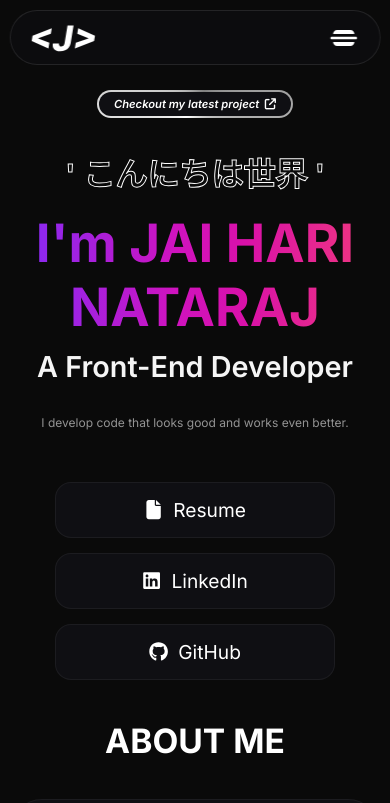
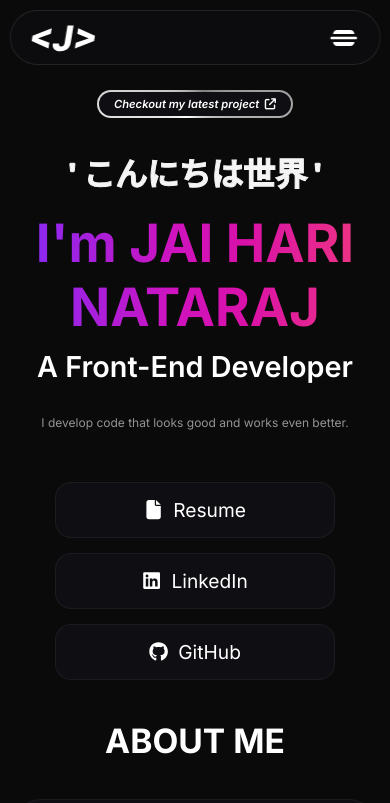
Before and after one commit to ijaihari/portfolio, a React (Vite) app: page / in a window 390 px wide. Shown: the top 803 px of the page. Built offline with nearby package versions, Linux system fonts and the light colour scheme.

Commit message:
language font style update

```diff
--- a/src/styles/_mixins.scss
+++ b/src/styles/_mixins.scss
@@ -14,10 +14,12 @@
     color: transparent;
     -webkit-text-stroke: 1px white;
 }
+
 @mixin removeTextOutline {
-  color: white;
-  text-shadow: none;
-  background: none;
-  -webkit-background-clip: unset;
-  -webkit-text-fill-color: white;
+    color: whitesmoke;
+    -webkit-text-stroke: 1px whitesmoke;
+    text-shadow: none;
+    background: none;
+    -webkit-background-clip: unset;
+    -webkit-text-fill-color: whitesmoke;
 }
--- a/src/styles/hero.scss
+++ b/src/styles/hero.scss
@@ -84,7 +84,7 @@
     } */
 
     h3 {
-       font-family: Arial, Helvetica, sans-serif;
+        font-family: "Rubik", sans-serif;
         @include mixins.textoutline;
         font-size: 3rem;
         font-weight: bold;
@@ -94,9 +94,11 @@
         justify-content: center;
         text-align: center;
         margin-bottom: 5px;
+
+        @media (max-width: 769px) {
+            @include mixins.removeTextOutline;
+        }
     }
-
-
 
     h1 {
         font-size: 4.5rem;
@@ -108,7 +110,7 @@
     h2 {
         font-size: 3rem;
         font-weight: 600;
-        color: whitesmoke;
+        color: white;
     }
 
     @media (max-width: 480px) {
```
